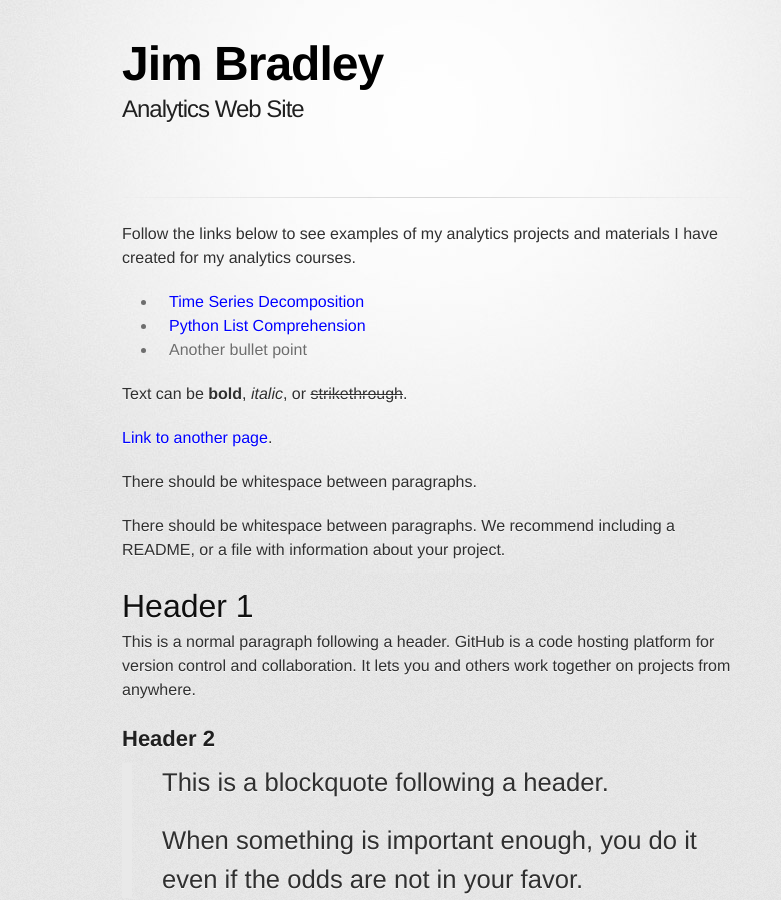
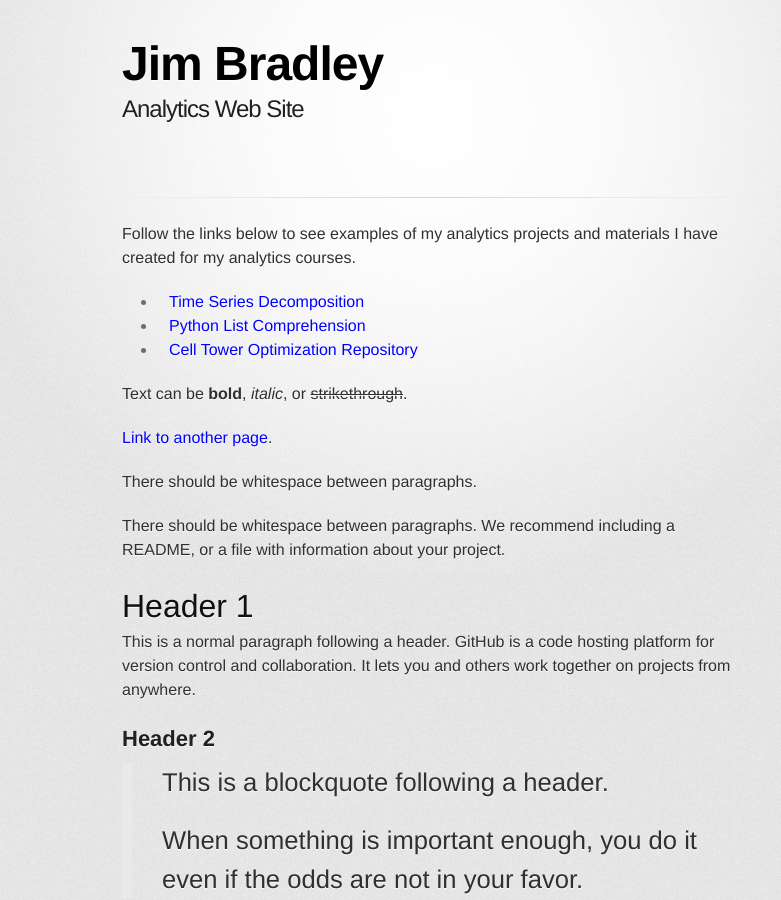
Before and after one commit to jrb28/jrb28.github.io, a Jekyll site: the page built from index.md, in a window 1280 px wide and 900 px high. Shown: the whole window, without its empty margins (208-989 px from the left). Built offline with Jekyll 4.4.1, drawn with Linux system fonts in a browser that asks for light colours; some web fonts are replaced.

Commit message:
Update index.md

```diff
--- a/index.md
+++ b/index.md
@@ -6,7 +6,7 @@ Follow the links below to see examples of my analytics projects and materials I
 
 - [Time Series Decomposition](./timeseries/index.md)
 - [Python List Comprehension](./projectTemplate.md)
-- Another bullet point
+- [Cell Tower Optimization Repository](./cellTower/)
 
 Text can be **bold**, _italic_, or ~~strikethrough~~.
 
```
